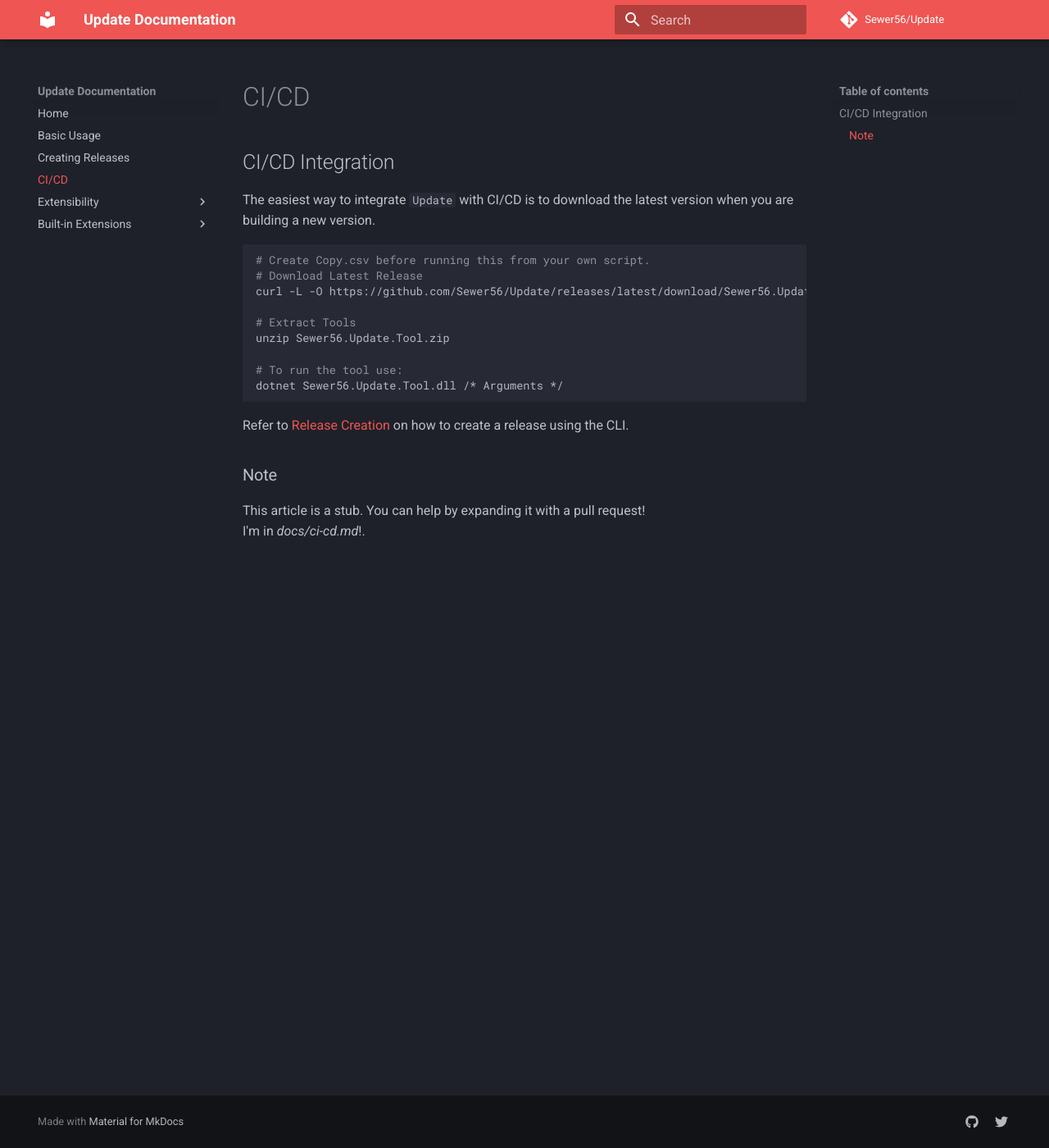
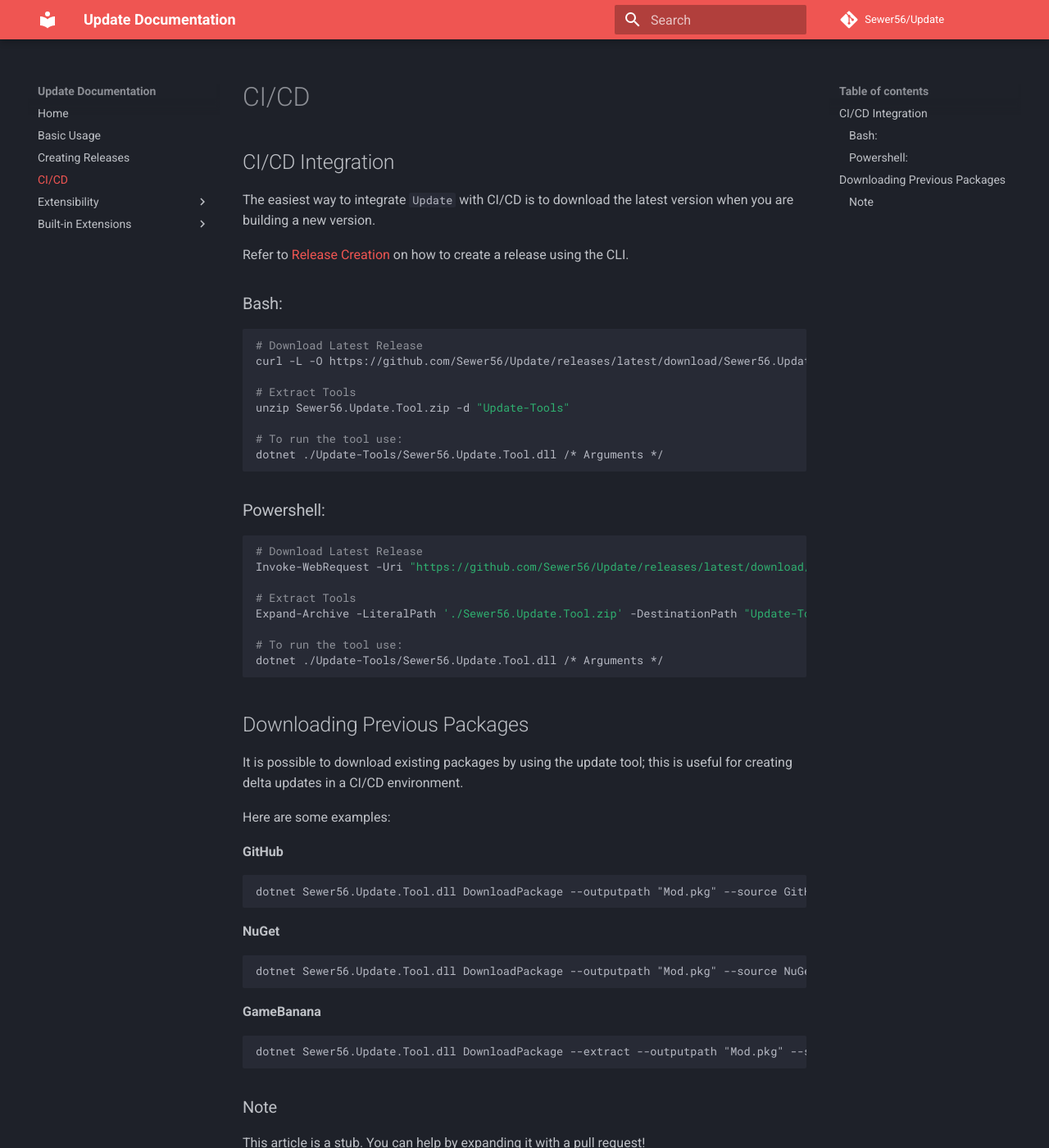
Before and after one commit to Sewer56/Update, an MkDocs documentation site: the page built from docs/ci-cd.md, in a window 1280 px wide and 1400 px high. Shown: the whole window at 82% size. Built offline with MkDocs 1.6.1 and Material for MkDocs 9.7.7, drawn with Linux system fonts in a browser that asks for light colours; comment, search, counter and statistics services are not loaded.

Commit message:
Update CI/CD Document

````diff
--- a/docs/ci-cd.md
+++ b/docs/ci-cd.md
@@ -2,19 +2,54 @@
 
 The easiest way to integrate `Update` with CI/CD is to download the latest version when you are building a new version.
 
+Refer to [Release Creation](./release-creation.md) on how to create a release using the CLI.
+
+### Bash:
+
 ```bash
-# Create Copy.csv before running this from your own script.
 # Download Latest Release
 curl -L -O https://github.com/Sewer56/Update/releases/latest/download/Sewer56.Update.Tool.zip
 
 # Extract Tools
-unzip Sewer56.Update.Tool.zip
+unzip Sewer56.Update.Tool.zip -d "Update-Tools"
 
 # To run the tool use:
-dotnet Sewer56.Update.Tool.dll /* Arguments */
+dotnet ./Update-Tools/Sewer56.Update.Tool.dll /* Arguments */
 ```
 
-Refer to [Release Creation](./release-creation.md) on how to create a release using the CLI.
+### Powershell:
+
+```bash
+# Download Latest Release
+Invoke-WebRequest -Uri "https://github.com/Sewer56/Update/releases/latest/download/Sewer56.Update.Tool.zip" -OutFile "Sewer56.Update.Tool.zip"
+
+# Extract Tools
+Expand-Archive -LiteralPath './Sewer56.Update.Tool.zip' -DestinationPath "Update-Tools"
+
+# To run the tool use:
+dotnet ./Update-Tools/Sewer56.Update.Tool.dll /* Arguments */
+```
+
+## Downloading Previous Packages
+
+It is possible to download existing packages by using the update tool; this is useful for creating delta updates in a CI/CD environment.
+
+Here are some examples:
+
+**GitHub**
+```
+dotnet Sewer56.Update.Tool.dll DownloadPackage --outputpath "Mod.pkg" --source GitHub --githubusername Sewer56 --githubrepositoryname Update.Test.Repo
+```
+
+**NuGet**
+```
+dotnet Sewer56.Update.Tool.dll DownloadPackage --outputpath "Mod.pkg" --source NuGet --nugetfeedurl http://packages.sewer56.moe:5000/v3/index.json --nugetpackageid reloaded.sharedlib.hooks
+```
+
+**GameBanana**
+```
+dotnet Sewer56.Update.Tool.dll DownloadPackage --extract --outputpath "Mod.pkg" --source GameBanana --gamebananaitemid 333681
+```
 
 ### Note
 
````
